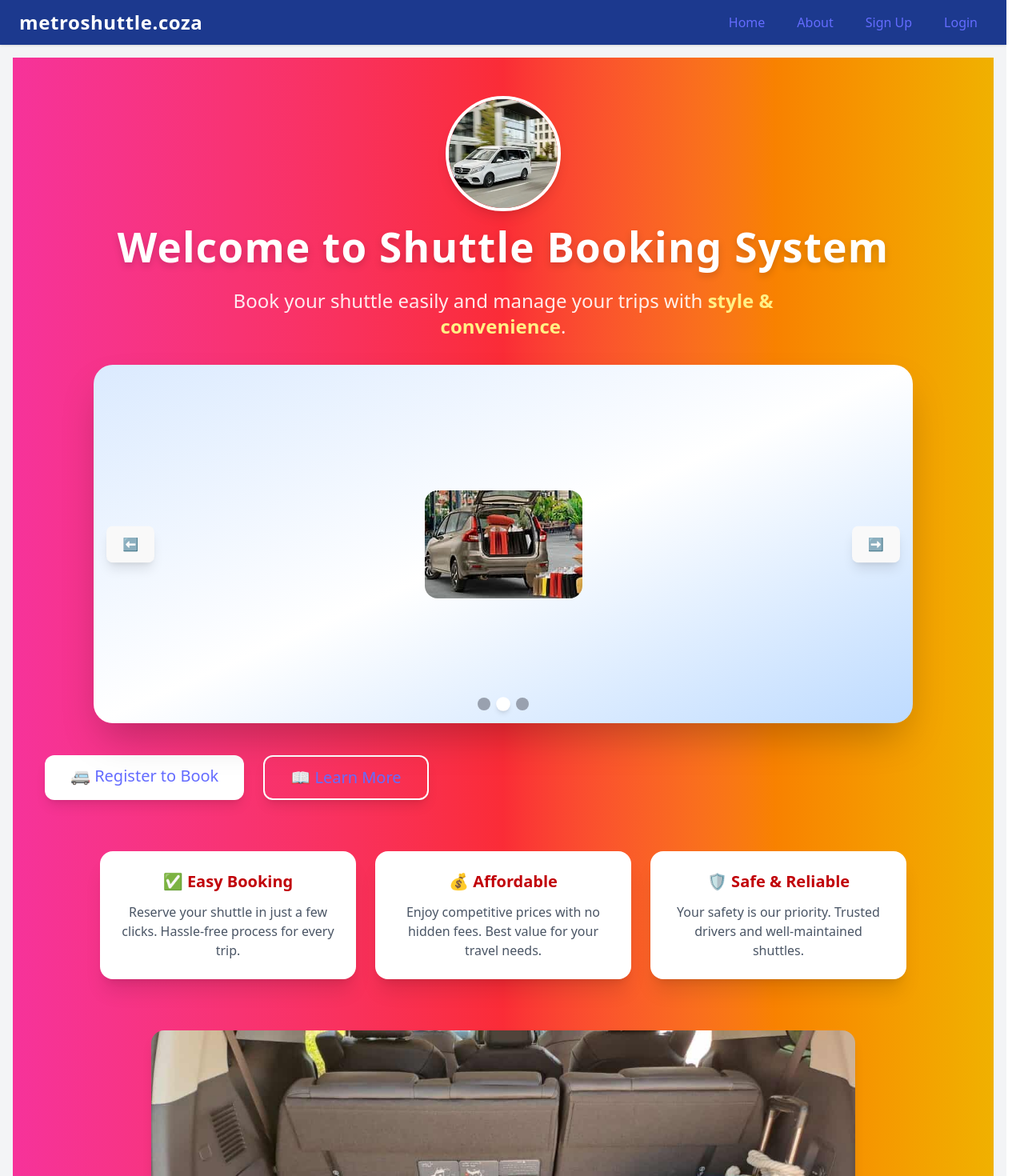
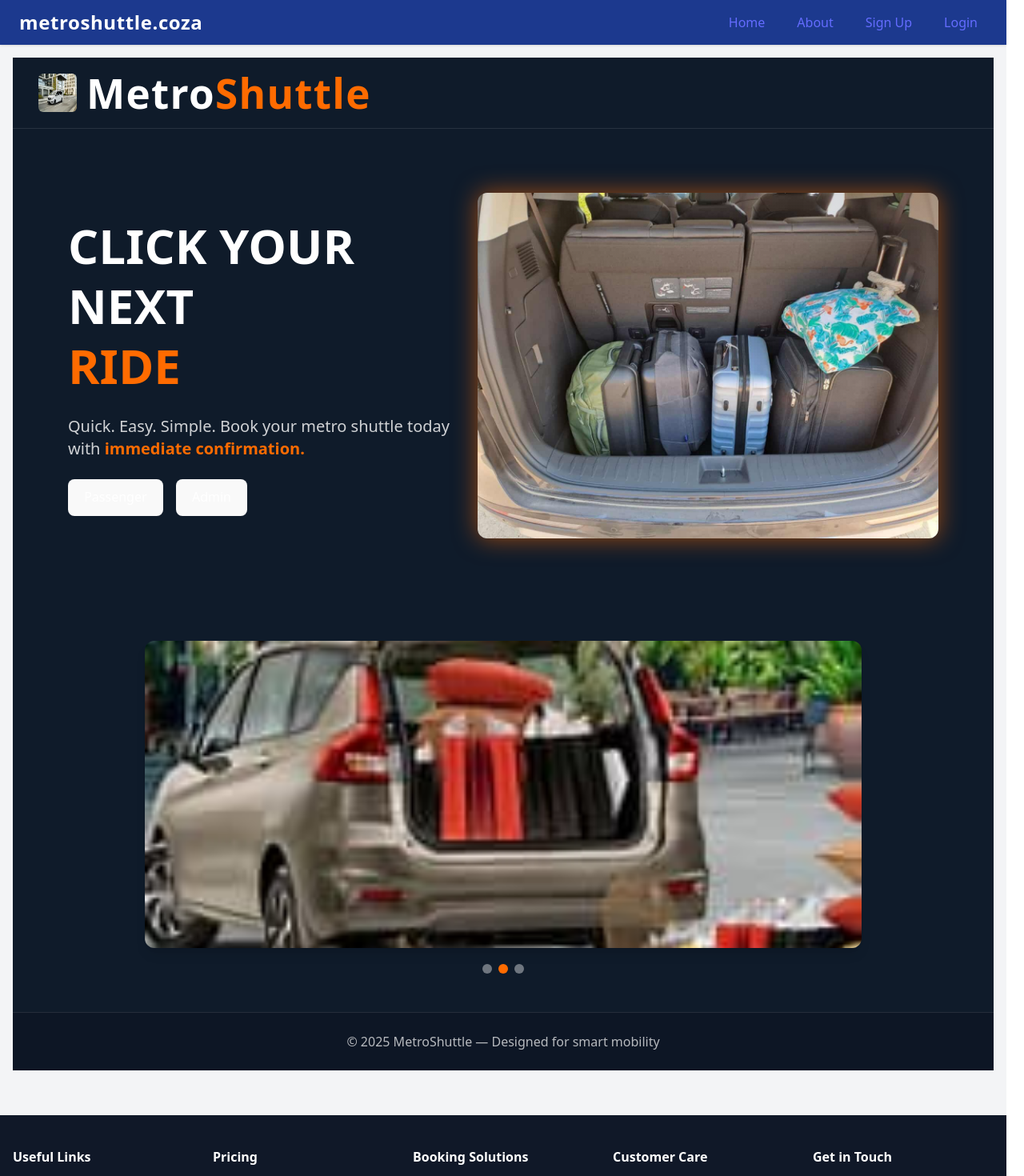
Before and after one commit to Matuku45/shuttle-booking, a React (Vite) app: page / in a window 1280 px wide. Shown: the top 1470 px of the page at 80% size. Built offline with nearby package versions, Linux system fonts and the light colour scheme.

Commit message:
modifying the  layouts

```diff
--- a/src/pages/Home.jsx
+++ b/src/pages/Home.jsx
@@ -1,149 +1,100 @@
-import React, { useState, useEffect } from 'react';
-import img1 from '../components/imgs/picture1.webp';
-import img2 from '../components/imgs/picture2.webp';
-import img3 from '../components/imgs/picture3.webp';
-import Flight from '../components/imgs/flight.jpg';
-import Logo from '../components/imgs/logo.jpg';
+import React, { useState, useEffect } from "react";
+import img1 from "../components/imgs/picture1.webp";
+import img2 from "../components/imgs/picture2.webp";
+import img3 from "../components/imgs/picture3.webp";
+import Shuttle from "../components/imgs/flight.jpg"; // main hero image
+import Logo from "../components/imgs/logo.jpg";
+import { useNavigate } from "react-router-dom"; // for redirecting
 
 const images = [img1, img2, img3];
 
 const Home = () => {
   const [current, setCurrent] = useState(0);
-  const [error, setError] = useState(false);
+  const navigate = useNavigate();
 
-  // Auto-slide effect
   useEffect(() => {
     const timer = setTimeout(() => {
       setCurrent((prev) => (prev + 1) % images.length);
-      setError(false);
-    }, 3500);
+    }, 4000);
     return () => clearTimeout(timer);
-  }, [current, error]);
-
-  const handleError = () => {
-    setError(true);
-    setCurrent((prev) => (prev + 1) % images.length);
-  };
-
-  const prevSlide = () => {
-    setCurrent((prev) => (prev - 1 + images.length) % images.length);
-  };
-
-  const nextSlide = () => {
-    setCurrent((prev) => (prev + 1) % images.length);
-  };
+  }, [current]);
 
   return (
-    <div className="min-h-screen w-full flex flex-col justify-center items-center text-center px-3 sm:px-6 lg:px-8 py-8 sm:py-12
-      bg-gradient-to-r from-pink-500 via-red-500 to-yellow-500">
+    <div className="min-h-screen bg-[#0f1b2a] text-white flex flex-col items-center overflow-x-hidden">
+      {/* Navbar */}
+      <nav className="w-full flex justify-between items-center px-8 py-4 bg-[#0f1b2a] border-b border-white/10">
+        <div className="flex items-center gap-3">
+          <img src={Logo} alt="MetroShuttle" className="w-12 h-12 rounded-md" />
+          <h1 className="text-2xl font-extrabold tracking-wide text-white">
+            Metro<span className="text-[#ff6b00]">Shuttle</span>
+          </h1>
+        </div>
+      </nav>
 
-      {/* Logo */}
-      <div className="mb-3 sm:mb-4">
-        <img
-          src={Logo}
-          alt="Shuttle Booking Logo"
-          className="w-20 h-20 sm:w-28 sm:h-28 md:w-36 md:h-36 rounded-full shadow-lg border-2 sm:border-4 border-white object-cover"
-        />
+      {/* Hero Section */}
+      <div className="flex flex-col md:flex-row items-center justify-between w-full max-w-6xl px-8 py-12 md:py-20">
+        <div className="text-left max-w-lg space-y-6">
+          <h2 className="text-4xl md:text-6xl font-extrabold leading-tight">
+            CLICK YOUR NEXT <br />
+            <span className="text-[#ff6b00]">RIDE</span>
+          </h2>
+          <p className="text-white/80 text-lg md:text-xl">
+            Quick. Easy. Simple. Book your metro shuttle today with{" "}
+            <span className="text-[#ff6b00] font-semibold">
+              immediate confirmation.
+            </span>
+          </p>
+
+          {/* Updated Buttons */}
+          <div className="flex flex-wrap gap-4">
+            <button
+              onClick={() => navigate("/login")}
+              className="bg-[#ff6b00] px-6 py-3 rounded-md text-lg font-bold hover:bg-white hover:text-[#0f1b2a] transition"
+            >
+              Passenger
+            </button>
+            <button
+              onClick={() => navigate("/login")}
+              className="border-2 border-[#ff6b00] px-6 py-3 rounded-md text-lg font-bold hover:bg-[#ff6b00] hover:text-white transition"
+            >
+              Admin
+            </button>
+          </div>
+        </div>
+
+        <div className="relative mt-10 md:mt-0">
+          <img
+            src={Shuttle}
+            alt="MetroShuttle Hero"
+            className="w-[500px] md:w-[650px] rounded-xl shadow-[0_0_30px_rgba(255,107,0,0.6)] object-cover"
+          />
+          <div className="absolute inset-0 bg-gradient-to-tr from-transparent via-transparent to-[#0f1b2a]/20 rounded-xl"></div>
+        </div>
       </div>
 
-      {/* Title */}
-      <h1 className="text-2xl sm:text-4xl md:text-5xl lg:text-6xl font-extrabold text-white mb-3 sm:mb-6 tracking-wide drop-shadow-lg px-2">
-        Welcome to Shuttle Booking System
-      </h1>
-      <p className="text-sm sm:text-lg md:text-xl lg:text-2xl text-white/90 font-medium mb-6 sm:mb-8 max-w-xs sm:max-w-2xl lg:max-w-3xl px-2">
-        Book your shuttle easily and manage your trips with <span className="font-bold text-yellow-200">style & convenience</span>.
-      </p>
-
-      {/* Carousel */}
-      <div className="w-full max-w-sm sm:max-w-2xl lg:max-w-5xl h-48 sm:h-64 md:h-80 lg:h-[28rem] relative overflow-hidden rounded-xl sm:rounded-2xl lg:rounded-3xl shadow-2xl bg-gradient-to-br from-blue-100 via-white to-blue-200 flex items-center justify-center mx-2">
+      {/* Carousel Section */}
+      <div className="w-full max-w-4xl py-12 relative">
         <img
           src={images[current]}
-          alt={`Shuttle ${current + 1}`}
-          className={`max-h-full max-w-full object-cover transition-opacity duration-700 rounded-xl sm:rounded-2xl ${
-            error ? 'hidden' : 'block'
-          }`}
-          onError={handleError}
+          alt="Shuttle"
+          className="w-full h-72 md:h-96 object-cover rounded-xl shadow-lg"
         />
-        {error && (
-          <div className="absolute inset-0 bg-white/90 flex items-center justify-center text-red-600 font-bold text-sm sm:text-lg md:text-xl rounded-xl sm:rounded-2xl px-4">
-            Image not found. Showing next image...
-          </div>
-        )}
-
-        {/* Navigation Arrows */}
-        <button
-          onClick={prevSlide}
-          className="absolute left-2 sm:left-4 top-1/2 -translate-y-1/2 bg-white/70 hover:bg-white p-1.5 sm:p-2 rounded-full shadow-lg transition text-sm sm:text-base"
-        >
-          ⬅️
-        </button>
-        <button
-          onClick={nextSlide}
-          className="absolute right-2 sm:right-4 top-1/2 -translate-y-1/2 bg-white/70 hover:bg-white p-1.5 sm:p-2 rounded-full shadow-lg transition text-sm sm:text-base"
-        >
-          ➡️
-        </button>
-
-        {/* Dots */}
-        <div className="absolute bottom-2 sm:bottom-4 left-0 right-0 flex justify-center gap-1.5 sm:gap-2">
-          {images.map((_, idx) => (
+        <div className="absolute bottom-4 left-1/2 -translate-x-1/2 flex gap-2">
+          {images.map((_, i) => (
             <span
-              key={idx}
-              className={`w-2 h-2 sm:w-3 sm:h-3 md:w-4 md:h-4 rounded-full transition-all duration-300 ${
-                idx === current ? 'bg-white shadow-md scale-110' : 'bg-gray-400'
-              }`}
+              key={i}
+              className={`w-3 h-3 rounded-full ${
+                i === current ? "bg-[#ff6b00]" : "bg-white/40"
+              } transition-all`}
             />
           ))}
         </div>
       </div>
 
-      {/* Call to Action Buttons */}
-      <div className="flex flex-col sm:flex-row gap-3 sm:gap-6 mt-6 sm:mt-10 w-full max-w-xs sm:max-w-none px-2">
-        <a
-          href="/signup"
-          className="inline-block text-base sm:text-lg md:text-xl font-bold text-red-700 bg-white px-6 sm:px-8 py-2.5 sm:py-3 rounded-lg sm:rounded-xl shadow-lg hover:bg-yellow-100 transition duration-300"
-        >
-          🚐 Register to Book
-        </a>
-
-        <a
-          href="/about"
-          className="inline-block text-base sm:text-lg md:text-xl font-bold text-white border-2 border-white px-6 sm:px-8 py-2.5 sm:py-3 rounded-lg sm:rounded-xl shadow-lg hover:bg-white hover:text-red-700 transition duration-300"
-        >
-          📖 Learn More
-        </a>
-      </div>
-
-      {/* Feature Highlights */}
-      <div className="grid grid-cols-1 sm:grid-cols-3 gap-4 sm:gap-6 mt-8 sm:mt-16 w-full max-w-xs sm:max-w-2xl lg:max-w-5xl px-2">
-        <div className="p-4 sm:p-6 bg-white rounded-xl sm:rounded-2xl shadow-xl hover:scale-105 transition">
-          <h3 className="text-lg sm:text-xl font-bold text-red-700 mb-2 sm:mb-3">✅ Easy Booking</h3>
-          <p className="text-sm sm:text-base text-gray-600">
-            Reserve your shuttle in just a few clicks. Hassle-free process for every trip.
-          </p>
-        </div>
-        <div className="p-4 sm:p-6 bg-white rounded-xl sm:rounded-2xl shadow-xl hover:scale-105 transition">
-          <h3 className="text-lg sm:text-xl font-bold text-red-700 mb-2 sm:mb-3">💰 Affordable</h3>
-          <p className="text-sm sm:text-base text-gray-600">
-            Enjoy competitive prices with no hidden fees. Best value for your travel needs.
-          </p>
-        </div>
-        <div className="p-4 sm:p-6 bg-white rounded-xl sm:rounded-2xl shadow-xl hover:scale-105 transition">
-          <h3 className="text-lg sm:text-xl font-bold text-red-700 mb-2 sm:mb-3">🛡️ Safe & Reliable</h3>
-          <p className="text-sm sm:text-base text-gray-600">
-            Your safety is our priority. Trusted drivers and well-maintained shuttles.
-          </p>
-        </div>
-      </div>
-
-      {/* Flight Image */}
-      <div className="mt-8 sm:mt-16 w-full max-w-xs sm:max-w-2xl lg:max-w-4xl px-2">
-        <img
-          src={Flight}
-          alt="Flight Shuttle"
-          className="w-full h-auto rounded-xl sm:rounded-2xl shadow-lg object-cover hover:scale-105 transition"
-        />
-      </div>
+      {/* Footer */}
+      <footer className="w-full py-6 bg-[#0d1625] text-center text-white/70 border-t border-white/10 mt-8">
+        © 2025 MetroShuttle — Designed for smart mobility
+      </footer>
     </div>
   );
 };
```
